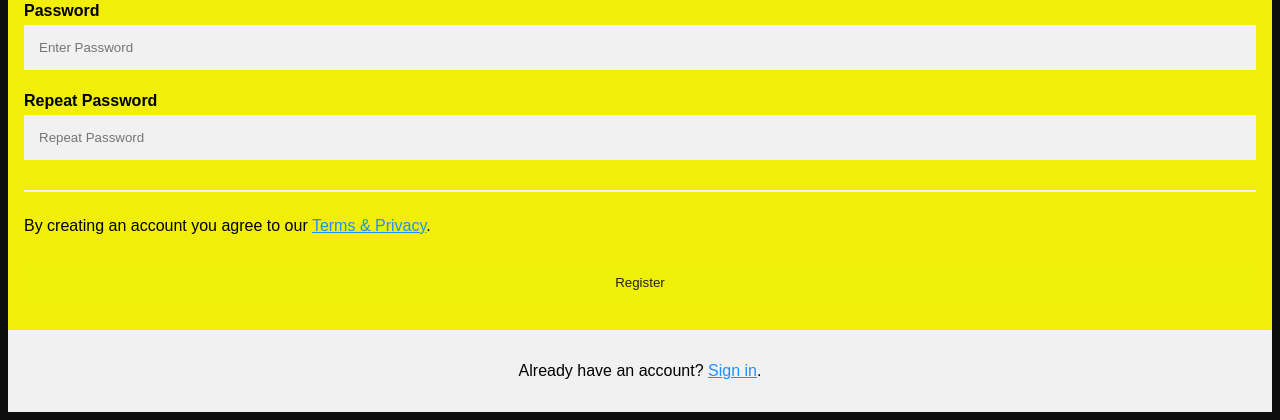
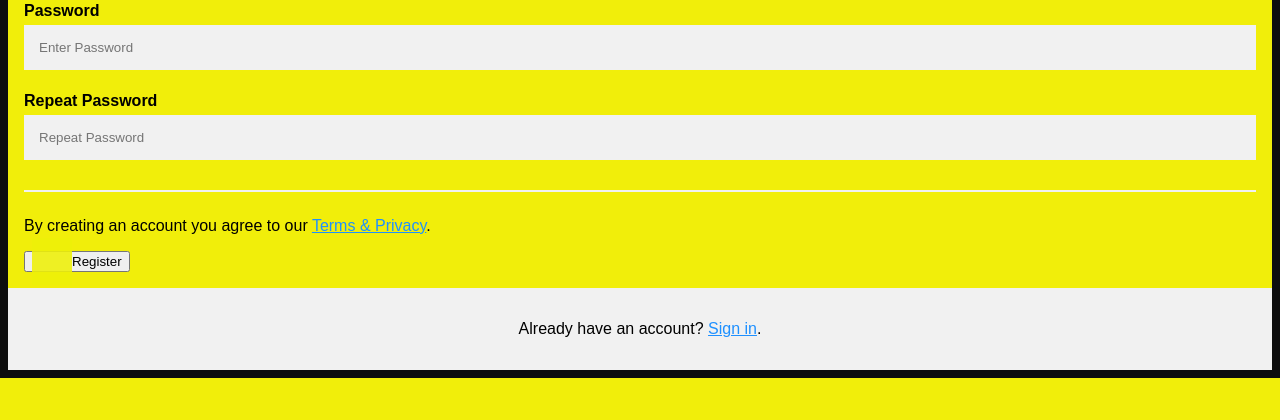
Before and after one commit to BinduMathsa/git-learnig, a Django app: template template/register.html in a window 1280 px wide. Shown: the part 523-943 px from the top of the page. After the commit the page ends 901 px from the top, so only its background shows below. Run offline with Django 3.2, Linux system fonts and the light colour scheme; the template is opened without the code that fills it, so the values that code supplies are empty; parts of the project's set-up code (start-up, migrations or seed data) failed here and were passed over.

Commit message:
my newproject4

```diff
--- a/template/index.html
+++ b/template/index.html
@@ -99,7 +99,7 @@ body {
   <a href="instruct">Instructions</a>
   <a href="register">Sign up</a>
   <a href="sign">Sign in</a>
-
+  <a href=" https://www.datasciencewiki.com" class="right">Blog</a>
 </div>
 
 <div class="row">
--- a/template/register.html
+++ b/template/register.html
@@ -100,7 +100,7 @@ a {
     <hr>
     <p>By creating an account you agree to our <a href="#">Terms & Privacy</a>.</p>
 
-    <button  type="submit" class="registerbtn" href="sign">Register </button>
+    <button><a href="view" Sign in type="submit" class="registerbtn" ></a>Register </button>
 
   </div>
 
--- a/template/view.html
+++ b/template/view.html
@@ -27,9 +27,9 @@
 <p>Django video</p>
 
 
+<a href=" https://www.youtube.com/c/datamaking"></a>
 
 
-<iframe width="420" height="345" src="https://www.youtube.com/embed/tgbNymZ7vqY?playlist=tgbNymZ7vqY&loop=1"></iframe>
 <h1>DataMaking Reviews</h1>
 
 <form action="/action_page.php">
@@ -62,5 +62,7 @@
 
 
 
+
+
 </body>
 </html>
```
